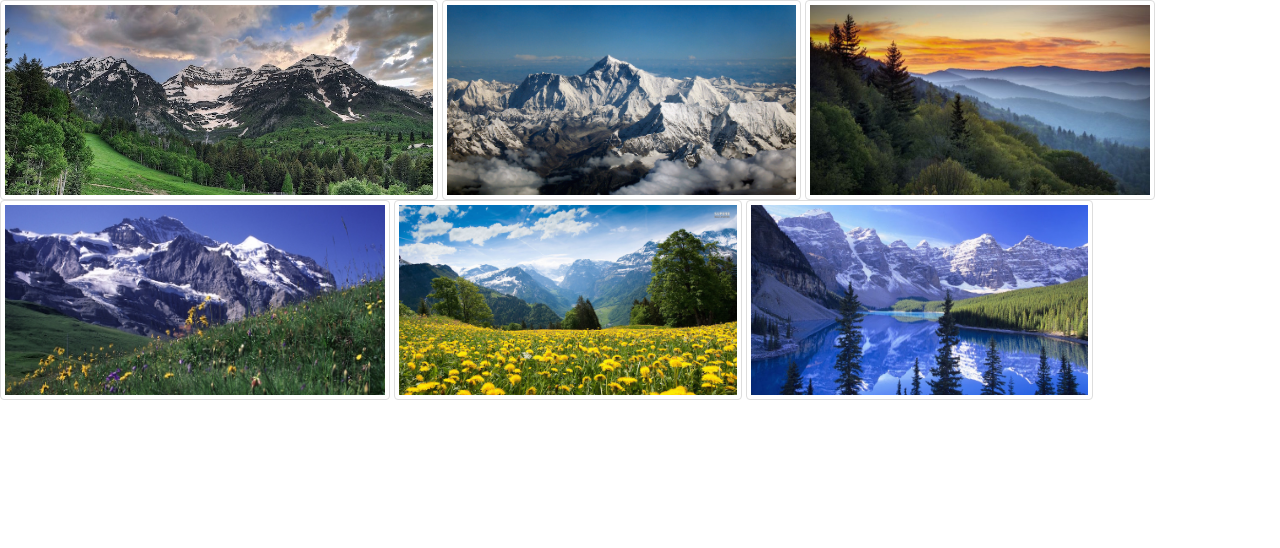
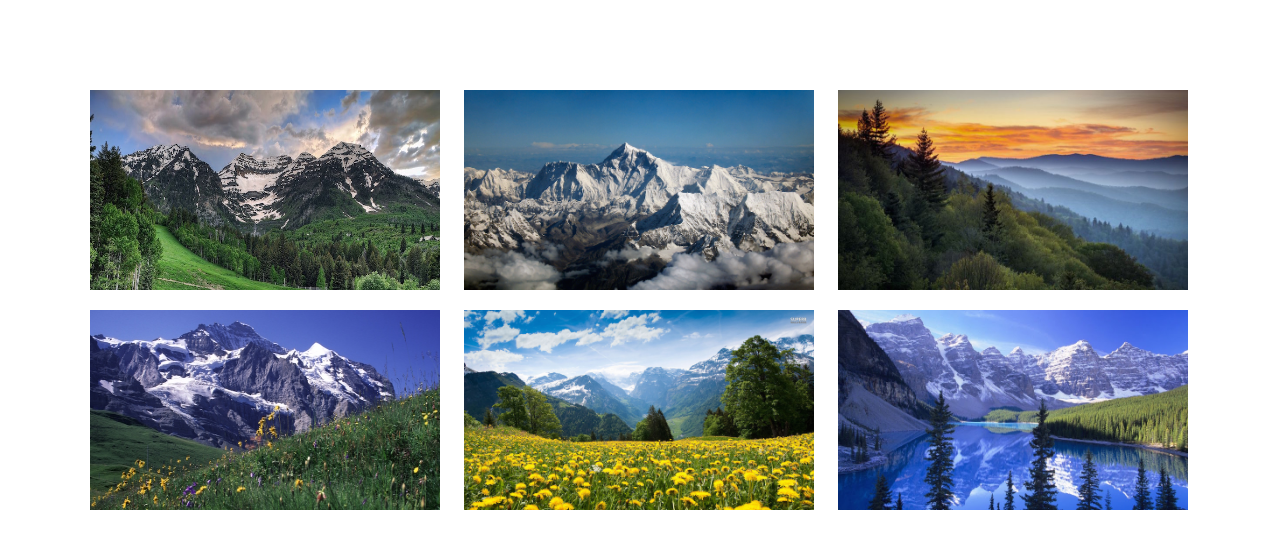
Before and after one commit to yuliya5/image-modal, a plain HTML site: page index.html in a window 1280 px wide. Drawn offline with nearby package versions, Linux system fonts and the light colour scheme.

Commit message:
made some changes

```diff
--- a/index.html
+++ b/index.html
@@ -28,12 +28,12 @@
    <body>
      <form class="form-horizontal" role="form">
        <!-- Image trigger modal -->
-       <img src="images/bg_4.jpg" id="img1" class="img-responsive img-thumbnail" style="min-height:200px;height:200px" data-toggle="modal" data-target="#myModal" alt="Responsive image">
-       <img src="images/mountains2.jpg" id="img1" class="img-responsive img-thumbnail" style="min-height:200px;height:200px" data-toggle="modal" data-target="#myModal" alt="Responsive image">
-       <img src="images/mountains3.jpg" id="img1" class="img-responsive img-thumbnail" style="min-height:200px;height:200px" data-toggle="modal" data-target="#myModal" alt="Responsive image">
-       <img src="images/mountains4.jpg" id="img1" class="img-responsive img-thumbnail" style="min-height:200px;height:200px" data-toggle="modal" data-target="#myModal" alt="Responsive image">
-       <img src="images/mountains5.jpg" id="img1" class="img-responsive img-thumbnail" style="min-height:200px;height:200px" data-toggle="modal" data-target="#myModal" alt="Responsive image">
-       <img src="images/mountains6.jpg" id="img1" class="img-responsive img-thumbnail" style="min-height:200px;height:200px" data-toggle="modal" data-target="#myModal" alt="Responsive image">
+       <img src="images/bg_4.jpg" class="image-holder" class="img-responsive img-thumbnail"  data-toggle="modal" data-target="#myModal" alt="Responsive image">
+       <img src="images/mountains2.jpg" class="image-holder" class="img-responsive img-thumbnail" data-toggle="modal" data-target="#myModal" alt="Responsive image">
+       <img src="images/mountains3.jpg" class="image-holder" class="img-responsive img-thumbnail" data-toggle="modal" data-target="#myModal" alt="Responsive image">
+       <img src="images/mountains4.jpg" class="image-holder" class="img-responsive img-thumbnail" data-toggle="modal" data-target="#myModal" alt="Responsive image">
+       <img src="images/mountains5.jpg" class="image-holder" class="img-responsive img-thumbnail" data-toggle="modal" data-target="#myModal" alt="Responsive image">
+       <img src="images/mountains6.jpg" class="image-holder" class="img-responsive img-thumbnail" data-toggle="modal" data-target="#myModal" alt="Responsive image">
 
       <!-- Modal -->
       <div class="modal fade" id="myModal" tabindex="-1" role="dialog" aria-labelledby="myModalLabel" aria-hidden="true">
--- a/style.css
+++ b/style.css
@@ -5,3 +5,12 @@
 .modal-content {
     width: 800px;
 }
+.image-holder{
+    height: 200px;
+    width: 350px;
+    display: inline-block;
+    margin: 10px;
+}
+body{
+	margin: 80px;
+}
```
